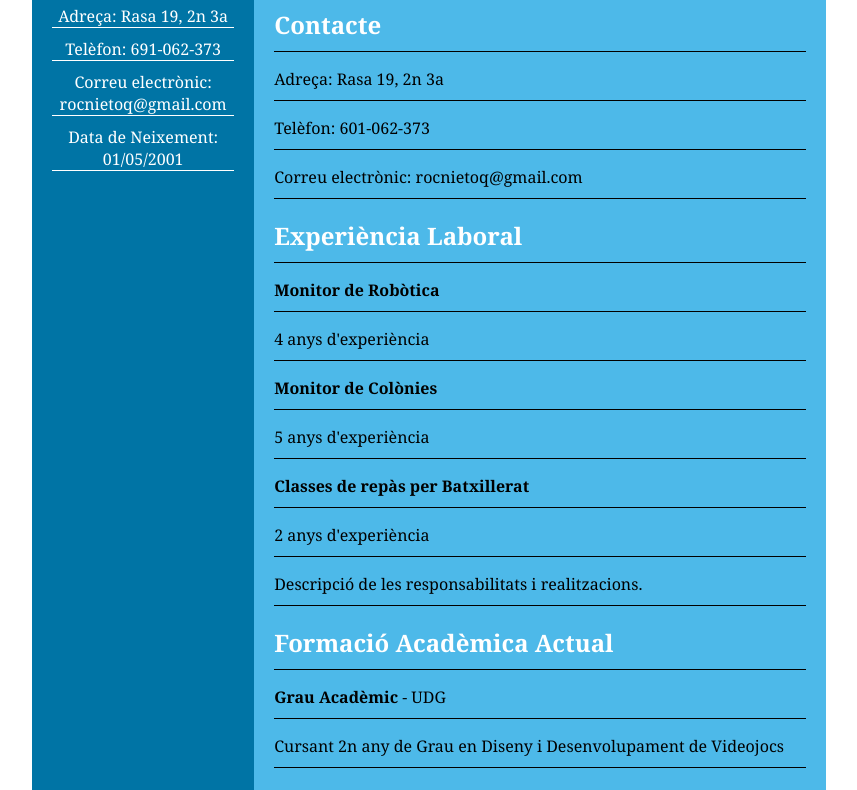
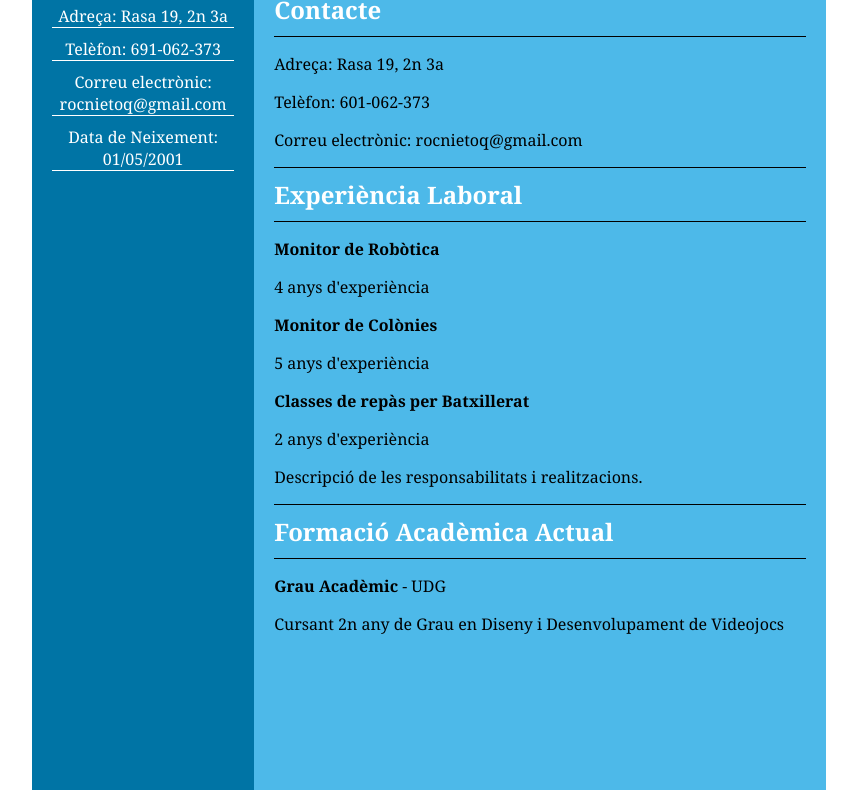
Before and after one commit to RocFox4/ROCFOX4.GITHUB.IO, a plain HTML site: page index.html in a window 1280 px wide. Shown: the part 307-1097 px from the top of the page, without its empty margins (211-1068 px from the left). Drawn offline with Linux system fonts and the light colour scheme.

Commit message:
Update RocCV.css

```diff
--- a/RocCV.css
+++ b/RocCV.css
@@ -59,9 +59,11 @@ h2 {
 
 
 
-.resume .right-column h2,
-.resume .right-column p {
+.resume .right-column h2 {
     border-bottom: 1px solid #000;
     padding-bottom: 10px;
     margin-bottom: 10px;
+    border-top: 1px solid #000;
+    padding-top: 10px;
+    margin-top: 10px;
 }
```
